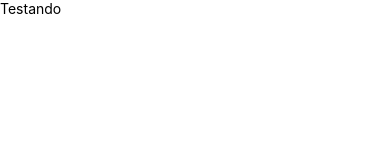
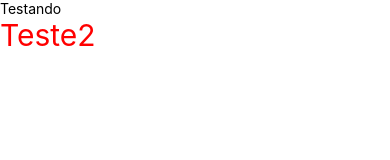
Before and after one commit to Gabriel-Vict0r/salles-app, a React Native app: screen / in a window 390 px wide. Shown: the top 160 px of the page. Built offline with nearby package versions, Linux system fonts and the light colour scheme.

Commit message:
feat
insert from styled components

```diff
--- a/package.json
+++ b/package.json
@@ -13,7 +13,8 @@
   },
   "dependencies": {
     "react": "18.2.0",
-    "react-native": "0.71.8"
+    "react-native": "0.71.8",
+    "styled-components": "^5.3.6"
   },
   "devDependencies": {
     "@babel/core": "^7.20.0",
@@ -24,6 +25,7 @@
     "@types/jest": "^29.2.1",
     "@types/react": "^18.0.24",
     "@types/react-test-renderer": "^18.0.0",
+    "@types/styled-components-react-native": "^5.2.1",
     "@typescript-eslint/eslint-plugin": "^5.59.7",
     "@typescript-eslint/parser": "^5.59.7",
     "babel-jest": "^29.2.1",
@@ -35,6 +37,8 @@
     "eslint-plugin-simple-import-sort": "^10.0.0",
     "jest": "^29.2.1",
     "metro-react-native-babel-preset": "0.73.9",
+    "postcss": "^8.4.23",
+    "postcss-loader": "^7.3.0",
     "pre-commit": "^1.2.2",
     "prettier": "^2.8.8",
     "react-test-renderer": "18.2.0",
--- a/src/App.tsx
+++ b/src/App.tsx
@@ -1,9 +1,17 @@
 /* eslint-disable prettier/prettier */
 import { SafeAreaView, Text } from 'react-native';
+import styled from 'styled-components/native';
+
+const NewText = styled.Text`
+  font-size: 30px;
+  color: red;
+`;
+
 const App = () => {
   return (
     <SafeAreaView>
       <Text>Testando</Text>
+      <NewText>Teste2</NewText>
     </SafeAreaView>
   );
 };
```
Also changed, not shown: tsconfig.json (+6 -1 lines), 2 other files (tests, documents, lock files or other folders).
